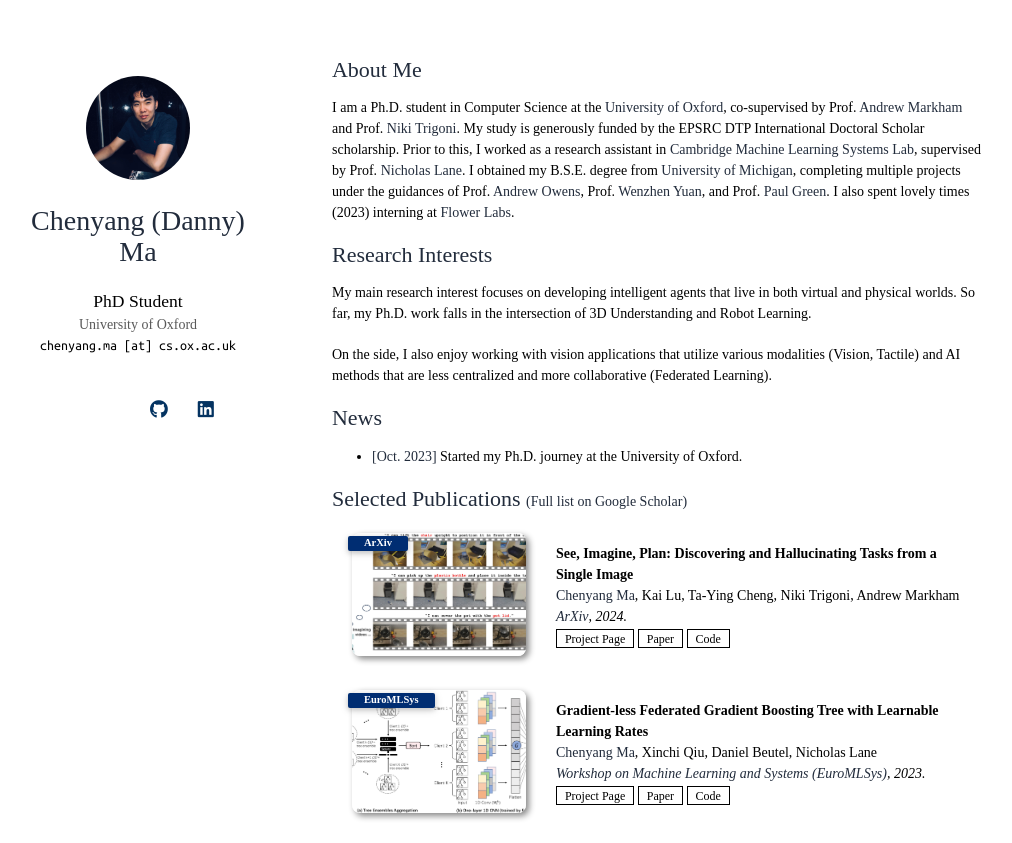
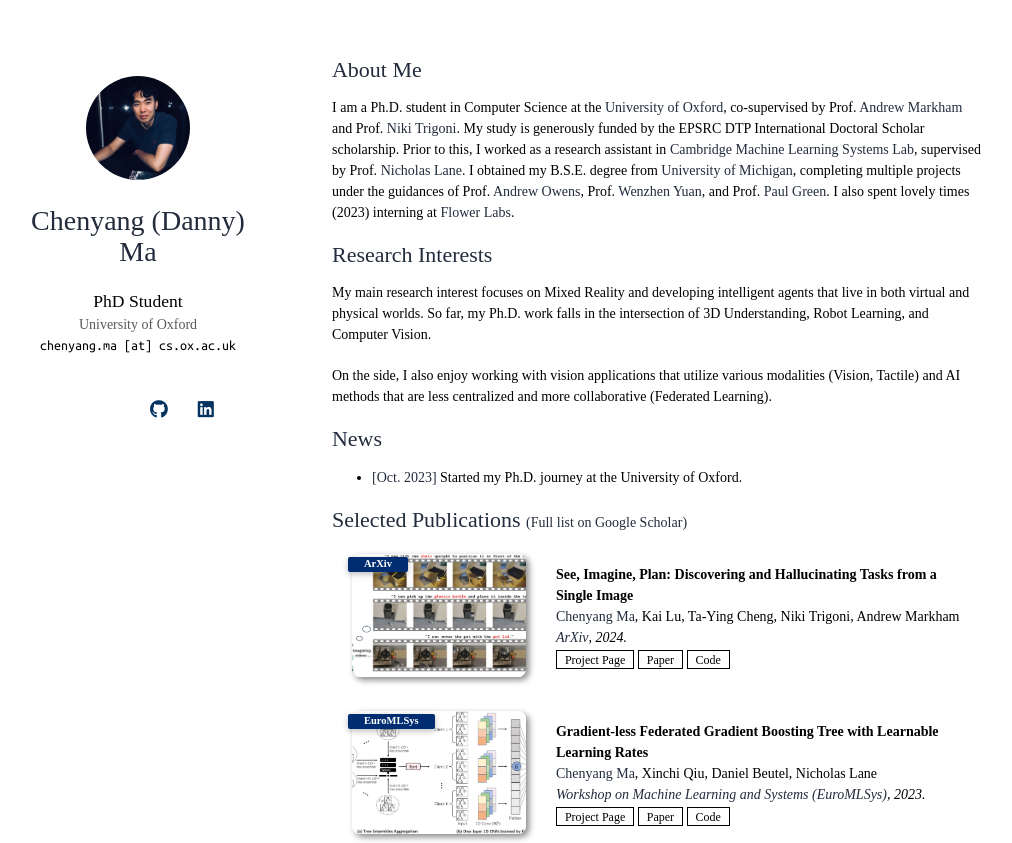
Before and after one commit to dannymcy/dannymcy.github.io, a Jekyll site: the page built from index.md, in a window 1280 px wide and 900 px high, cut to the strip 0-843 px from the top of the window. Shown: the whole strip, without its empty margins (138-1150 px from the left). Built offline with Jekyll 4.4.1, drawn with Linux system fonts in a browser that asks for light colours; nearby versions of some CDN libraries; a style sheet for code colours, icons or effects is not loaded; our own code applies the rules of GitHub Pages for plain Markdown files.

Commit message:
Update intro

```diff
--- a/index.md
+++ b/index.md
@@ -9,7 +9,7 @@ I am a Ph.D. student in Computer Science at the [University of Oxford](https://w
 
 ## Research Interests
 
-My main research interest focuses on developing intelligent agents that live in both virtual and physical worlds. So far, my Ph.D. work falls in the intersection of 3D Understanding and Robot Learning.
+My main research interest focuses on Mixed Reality and developing intelligent agents that live in both virtual and physical worlds. So far, my Ph.D. work falls in the intersection of 3D Understanding, Robot Learning, and Computer Vision.
 
 <!-- My Ph.D. work mainly builds on two closely-related questions: -->
 
```
